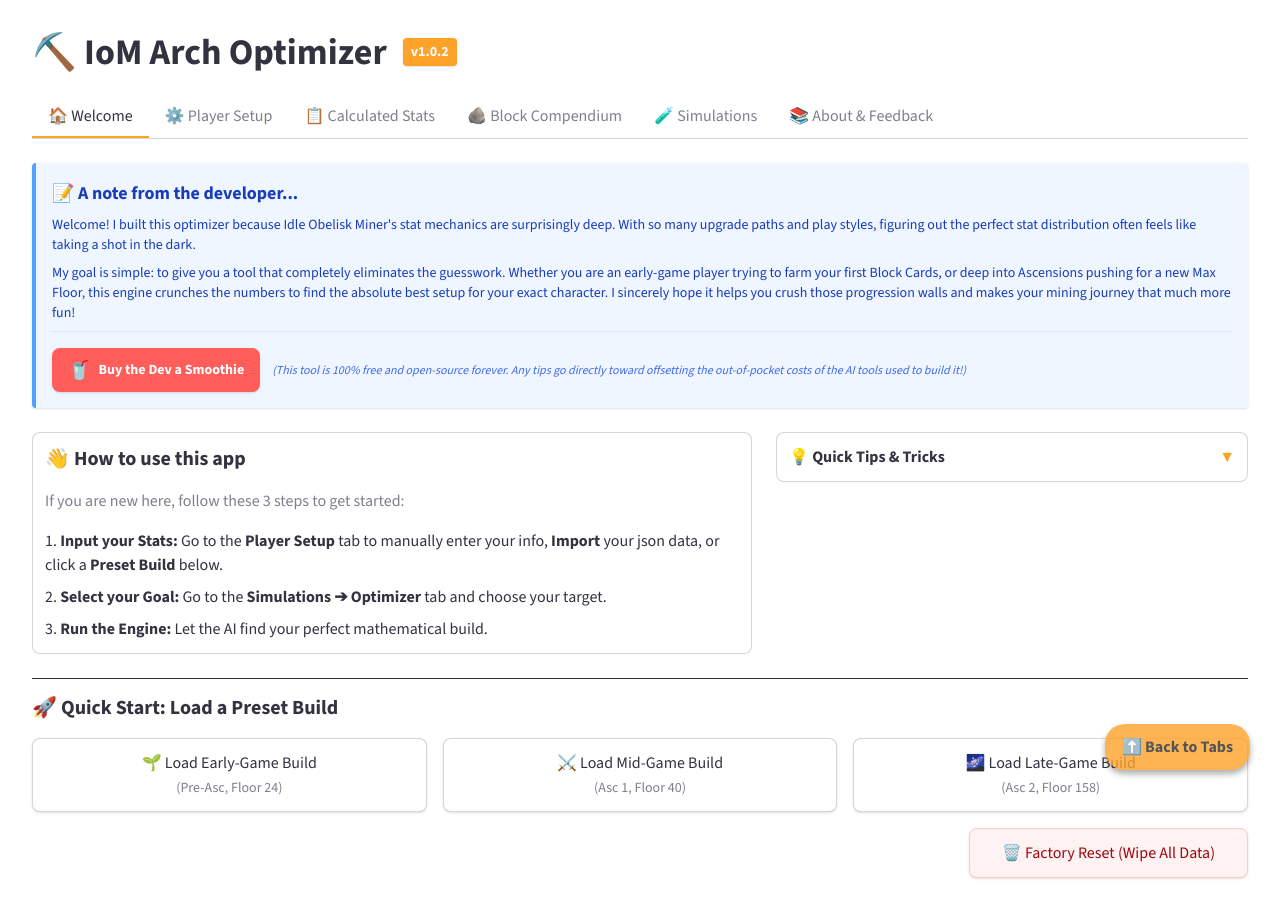
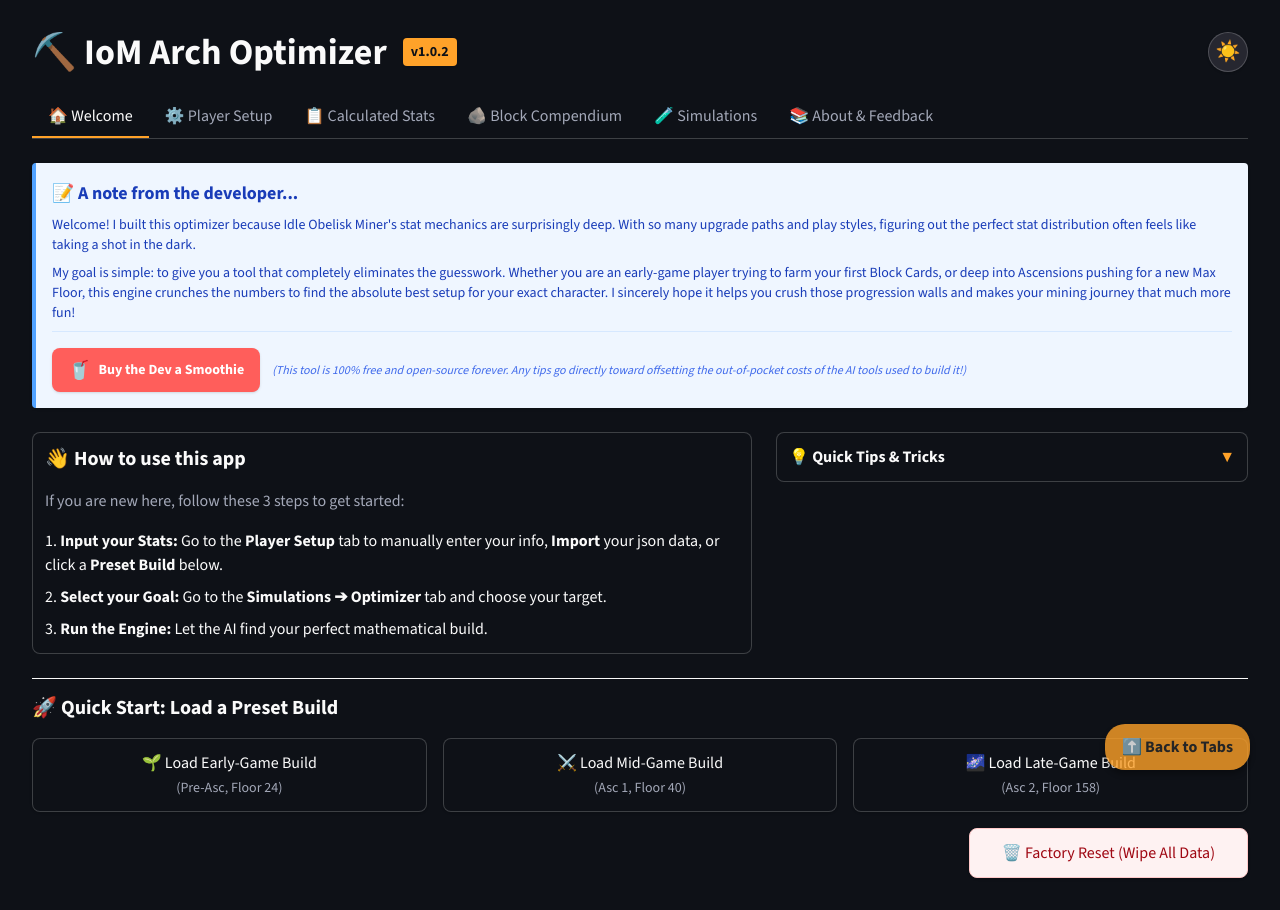
Before and after one commit to lobogrande/IoM-Arch-Optimizer-Web, a React (Vite) app: page / in a window 1280 px wide. Built offline with nearby package versions, Linux system fonts and the light colour scheme; what ag-grid-community, react-plotly.js would draw is missing.

Commit message:
feat(ui): implement dark mode html injection and header toggle button

```diff
--- a/src/App.jsx
+++ b/src/App.jsx
@@ -21,6 +21,15 @@ function App() {
   const[activeTab, setActiveTab] = useState('welcome');
   const store = useStore();
   const calcWorkerRef = useRef(null);
+
+  // Apply Dark Mode Class to HTML body natively
+  useEffect(() => {
+    if (store.theme === 'dark') {
+      document.documentElement.classList.add('dark');
+    } else {
+      document.documentElement.classList.remove('dark');
+    }
+  },[store.theme]);
 
   // Initialize the Calculation Worker
   useEffect(() => {
@@ -96,13 +105,21 @@ function App() {
   return (
     <div className="min-h-screen bg-st-bg text-st-text p-4 md:p-8">
 
-      <div className="flex items-center gap-4 mb-6">
+      <div className="flex items-center gap-4 mb-6 w-full">
         <h1 className="text-3xl md:text-4xl font-bold">
           ⛏️ IoM Arch Optimizer
         </h1>
         <span className="bg-st-orange text-st-bg text-sm font-bold px-2 py-1 rounded shadow-sm">
           {APP_VERSION}
         </span>
+
+        <button
+          onClick={store.toggleTheme}
+          className="ml-auto flex items-center justify-center w-10 h-10 rounded-full bg-st-secondary border border-st-border hover:border-st-orange transition-colors text-xl shadow-sm"
+          title="Toggle Light/Dark Mode"
+        >
+          {store.theme === 'dark' ? '☀️' : '🌙'}
+        </button>
       </div>
 
       {/* Streamlit Exact Tab Styling */}
--- a/src/components/Simulations.jsx
+++ b/src/components/Simulations.jsx
@@ -773,6 +773,7 @@ export default function Simulations() {
                         line: { color: '#4CAF50' }, marker: { size: 10 }
                       }]}
                       layout={{
+                        font: { color: store.theme === 'dark' ? '#FAFAFA' : '#31333F' },
                         paper_bgcolor: 'rgba(0,0,0,0)', plot_bgcolor: 'rgba(0,0,0,0)',
                         margin: { t: 10, b: 30, l: 40, r: 20 },
                         height: 250
@@ -796,6 +797,7 @@ export default function Simulations() {
                         marker: { color:["#ff4b4b", "#ffa229", "#6495ED", "#4CAF50"] }
                       }]}
                       layout={{
+                        font: { color: store.theme === 'dark' ? '#FAFAFA' : '#31333F' },
                         paper_bgcolor: 'rgba(0,0,0,0)', plot_bgcolor: 'rgba(0,0,0,0)',
                         margin: { t: 10, b: 30, l: 100, r: 20 },
                         height: 250
@@ -907,6 +909,7 @@ export default function Simulations() {
                       marker: { color:['#636EFA', '#EF553B', '#00CC96', '#AB63FA', '#FFA15A', '#19D3F3', '#FF6692'] }
                     }]}
                     layout={{
+                      font: { color: store.theme === 'dark' ? '#FAFAFA' : '#31333F' },
                       paper_bgcolor: 'rgba(0,0,0,0)', plot_bgcolor: 'rgba(0,0,0,0)',
                       margin: { t: 20, b: 40, l: 40, r: 20 }
                     }}
@@ -929,6 +932,7 @@ export default function Simulations() {
                       textposition: 'outside'
                     } ]}
                     layout={{
+                      font: { color: store.theme === 'dark' ? '#FAFAFA' : '#31333F' },
                       title: 'Death Distribution (Progression Wall)',
                       paper_bgcolor: 'rgba(0,0,0,0)', plot_bgcolor: 'rgba(0,0,0,0)',
                       margin: { t: 40, b: 40, l: 40, r: 20 },
@@ -947,6 +951,7 @@ export default function Simulations() {
                         line: { color: '#ffa229' }, fillcolor: 'rgba(255, 162, 41, 0.2)'
                       } ]}
                       layout={{
+                        font: { color: store.theme === 'dark' ? '#FAFAFA' : '#31333F' },
                         title: 'Stamina Depletion Trace (Sample Run)',
                         paper_bgcolor: 'rgba(0,0,0,0)', plot_bgcolor: 'rgba(0,0,0,0)',
                         margin: { t: 40, b: 40, l: 40, r: 20 },
@@ -1903,6 +1908,7 @@ export default function Simulations() {
                             textposition: 'outside'
                           } ]}
                           layout={{
+                            font: { color: store.theme === 'dark' ? '#FAFAFA' : '#31333F' },
                             paper_bgcolor: 'rgba(0,0,0,0)', plot_bgcolor: 'rgba(0,0,0,0)',
                             margin: { t: 20, b: 40, l: 40, r: 20 }
                           }}
@@ -2136,7 +2142,7 @@ export default function Simulations() {
                 </div>
               </div>
 
-              <div className="ag-theme-quartz border border-st-border rounded bg-st-bg h-[600px] w-full">
+              <div className={`ag-theme-quartz${store.theme === 'dark' ? '-dark' : ''} border border-st-border rounded bg-st-bg h-[600px] w-full`}>
                 <style>{`
                   .ag-theme-quartz .ag-header-cell,
                   .ag-theme-quartz .ag-cell {
```
